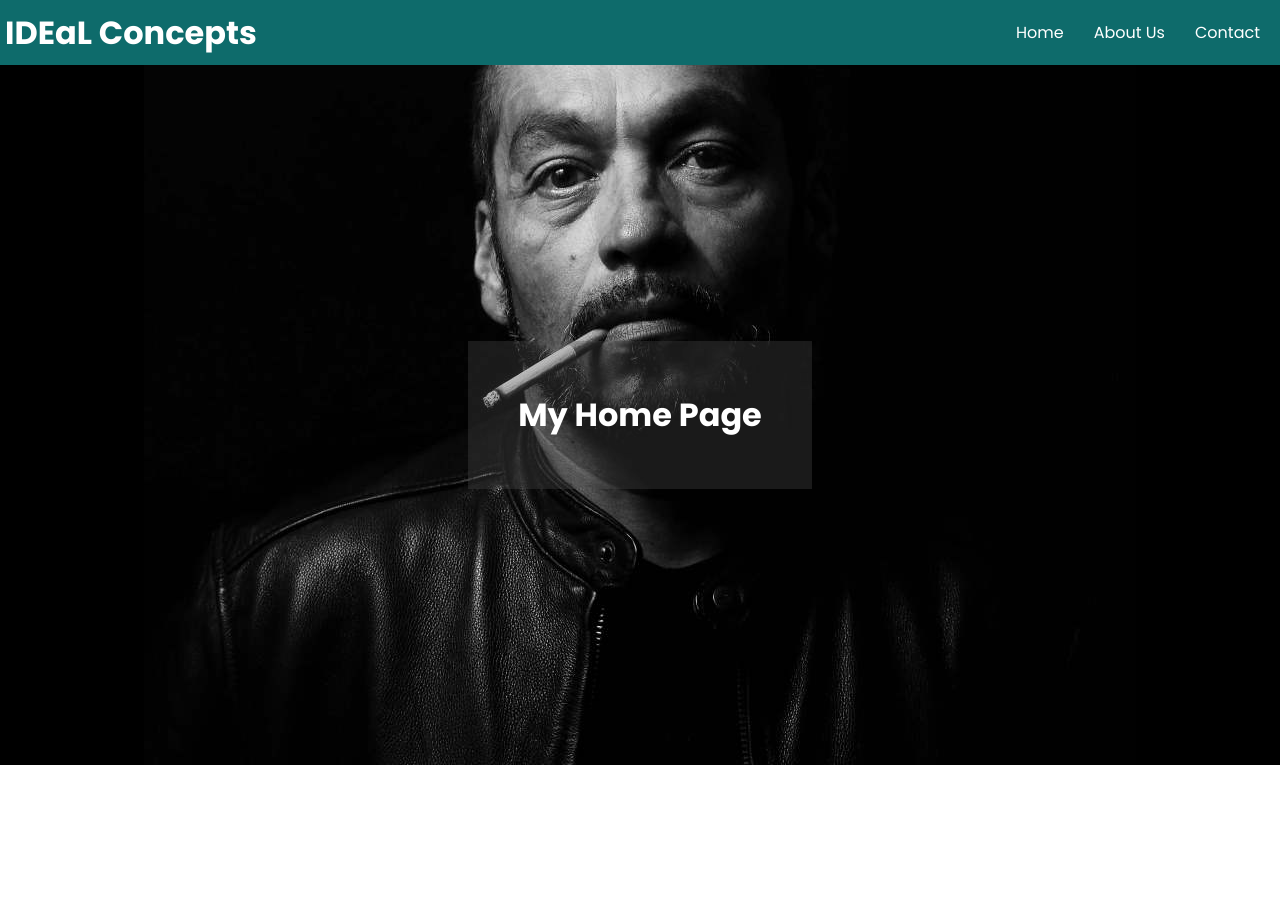
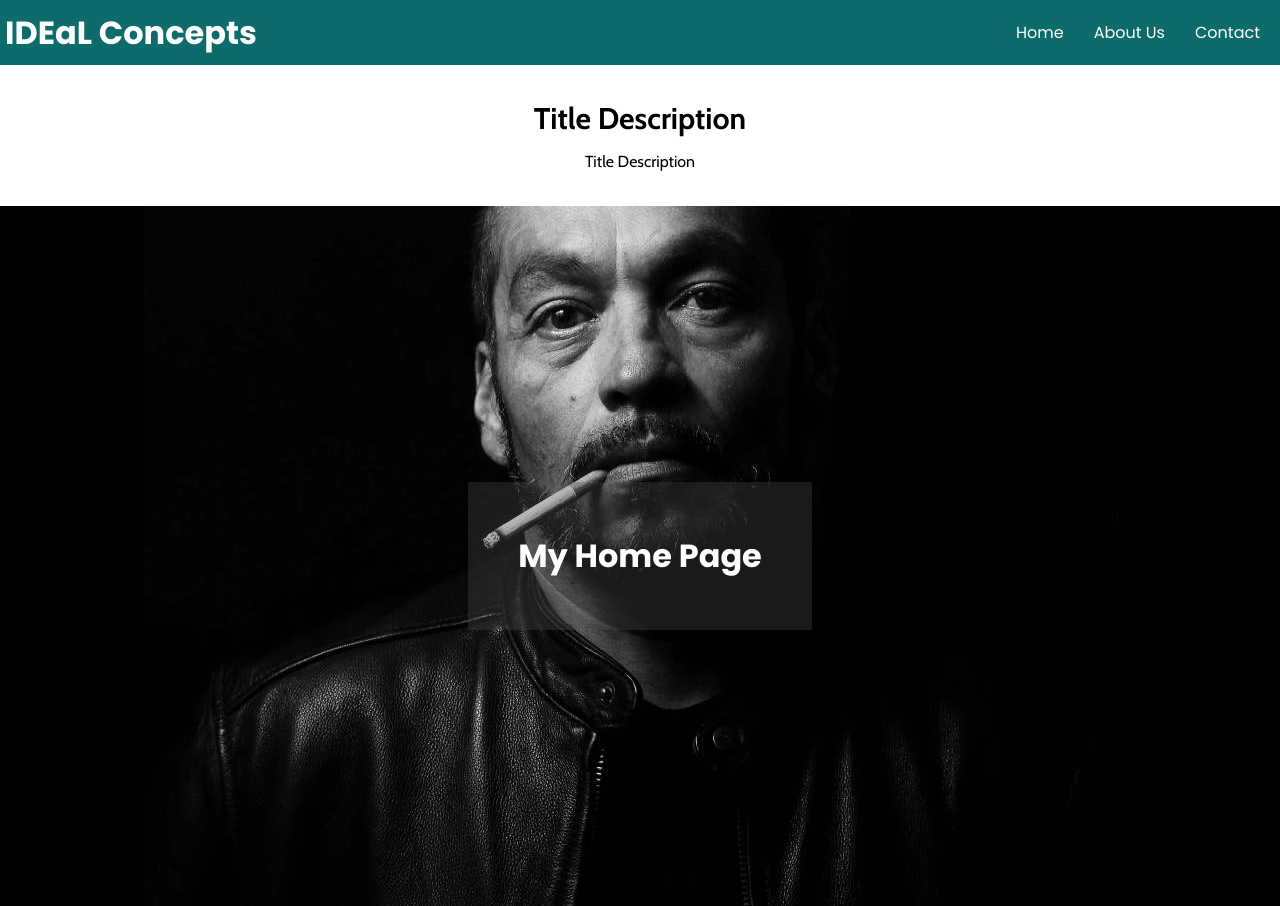
Before and after one commit to ParisE-hub/simple-site, a Next.js app: page / in a window 1280 px wide. Before the commit the page ends 800 px from the top, so only its background shows below. Built offline with nearby package versions, Linux system fonts and the light colour scheme.

Commit message:
added a text banner

```diff
--- a/app/page.js
+++ b/app/page.js
@@ -4,6 +4,10 @@ export default function Page() {
      return (
         <main>
             <Header/>
+            <div className="text">
+            <h1>Title Description</h1>
+             <p>Title Description</p>
+             </div>
             <div className="banner">
             <h1>My Home Page</h1>
             </div>
--- a/app/style.css
+++ b/app/style.css
@@ -1,5 +1,6 @@
 @import url('https://fonts.googleapis.com/css2?family=Poppins:ital,wght@0,100;0,200;0,300;0,400;0,500;0,600;0,700;0,800;0,900;1,100;1,200;1,300;1,400;1,500;1,600;1,700;1,800;1,900&display=swap');
 @import url('https://cdnjs.cloudflare.com/ajax/libs/font-awesome/4.7.0/css/font-awesome.css');
+@import url('https://fonts.googleapis.com/css2?family=Cabin:ital,wght@0,400..700;1,400..700&display=swap');
 *{
     margin: 0px;
     padding: 0px;
@@ -53,6 +54,18 @@ nav ul li a:hover{
       padding: 50px;
       text-align: center;
 }
+.text{
+    text-align: center;
+    padding: 35px;
+    font-family: "Cabin";
+}
+.text h1{
+    font-size: 30px;
+    margin-bottom: 15px;
+}
+.text p{
+    font-size: 16px;
+}
 header button{
     display: none;
     background-color: transparent;
```
